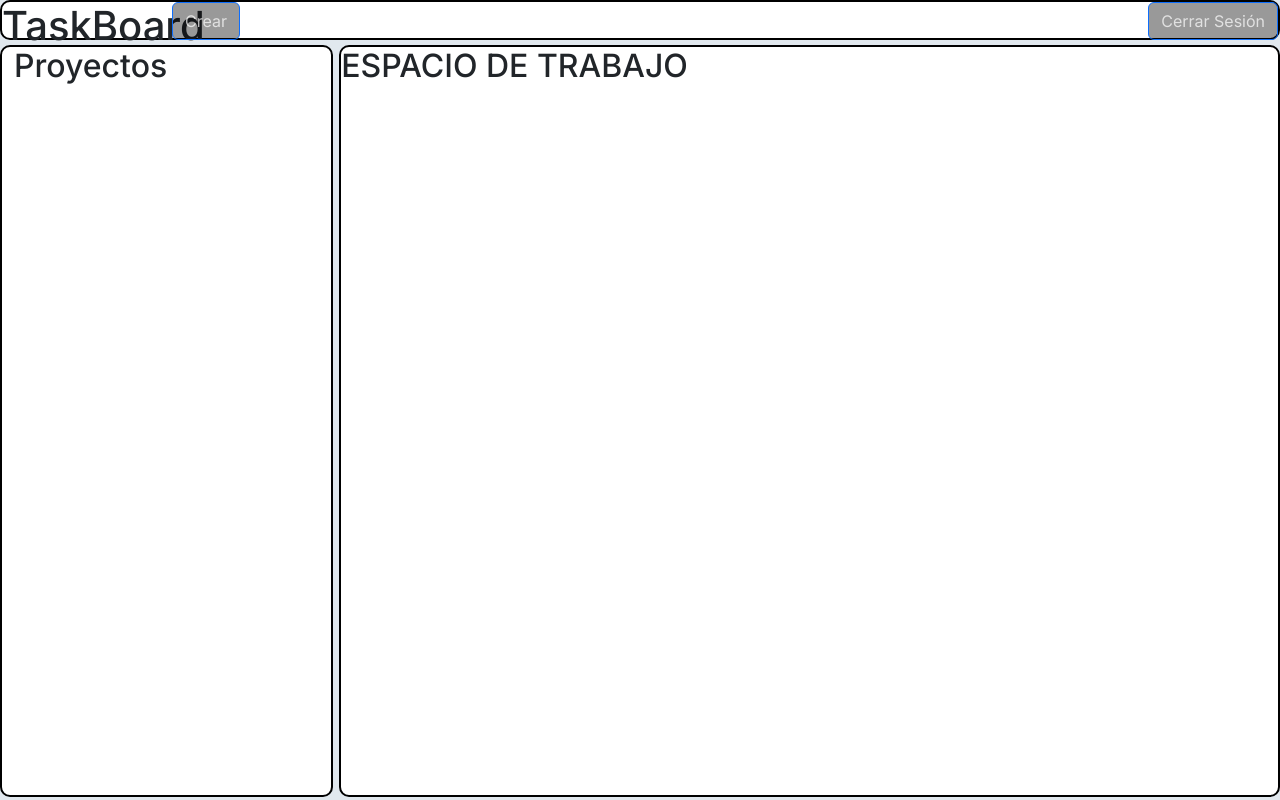
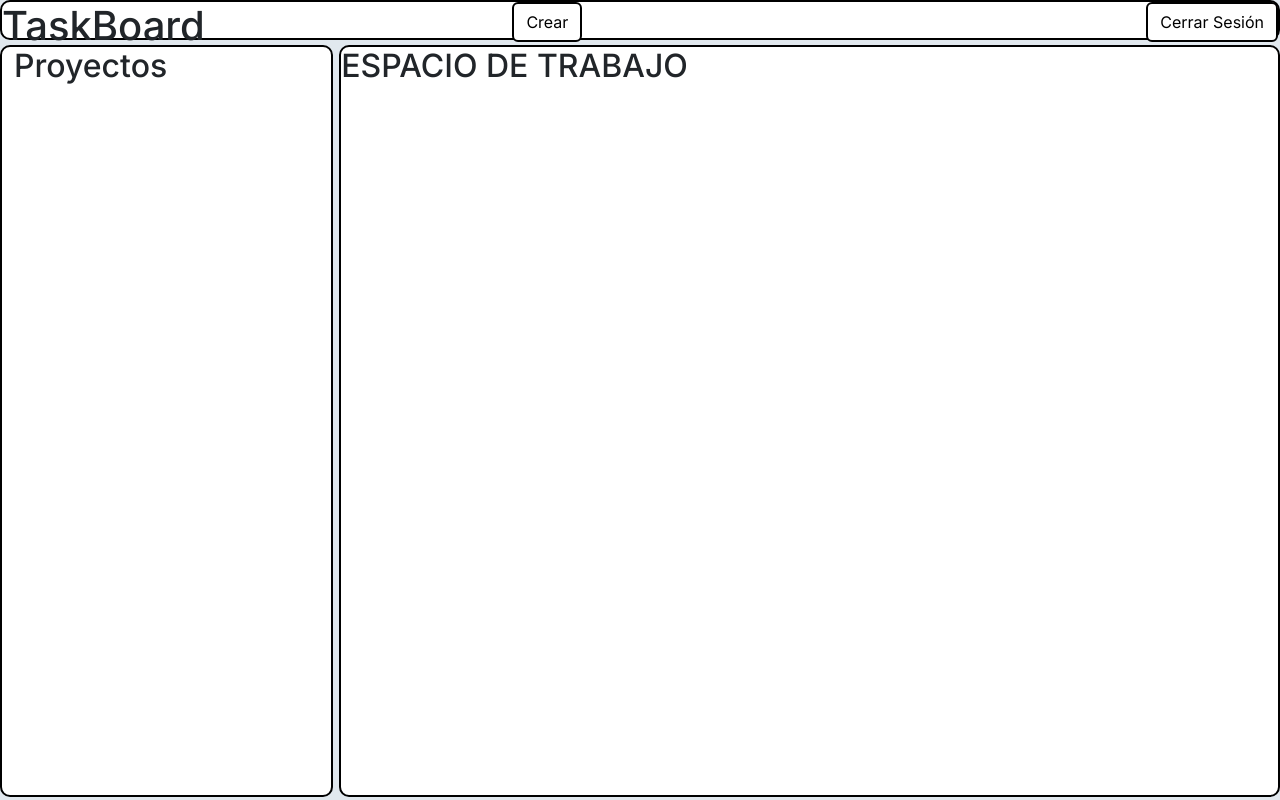
Before and after one commit to JEspinola99/Frontend-IO2, a Next.js app: page /espacio in a window 1280 px wide. Built offline with nearby package versions, Linux system fonts and the light colour scheme.

Commit message:
se corrigio la posicion del botón crear

```diff
--- a/src/app/globals.css
+++ b/src/app/globals.css
@@ -108,29 +108,37 @@ position: static;
 
   /*boton cerrar seción*/
   .cerrar {
-    background-color: rgba(0,0,0,0.4);
-    color: rgba(256,256,256,0.7);
+    background: #fff;
+    color: black;
+    border-style: solid;
+    border-color: black;
+    border-width: 2px;
     position: absolute;
     top: 0;
     right: 0;
     display: block;
 
     &:hover {
+      color: rgba(256,256,256,0.7);
       background-color: rgba(0,0,0,0.8);
     }
   }
 
   .crear{
-    background-color: rgba(0,0,0,0.4);
-    color: rgba(256,256,256,0.7);
+    background: #fff;
+    color: black;
+    border-style: solid;
+    border-color: black;
+    border-width: 2px;
     position: absolute;
     top: 0;
-    left: 170px;
+    left: 40%;
     display: block;
 
     &:hover {
-        background-color: rgba(0,0,0,0.8);
-      }
+      color: rgba(256,256,256,0.7);
+      background-color: rgba(0,0,0,0.8);
+    }
   }
 }
 
```
